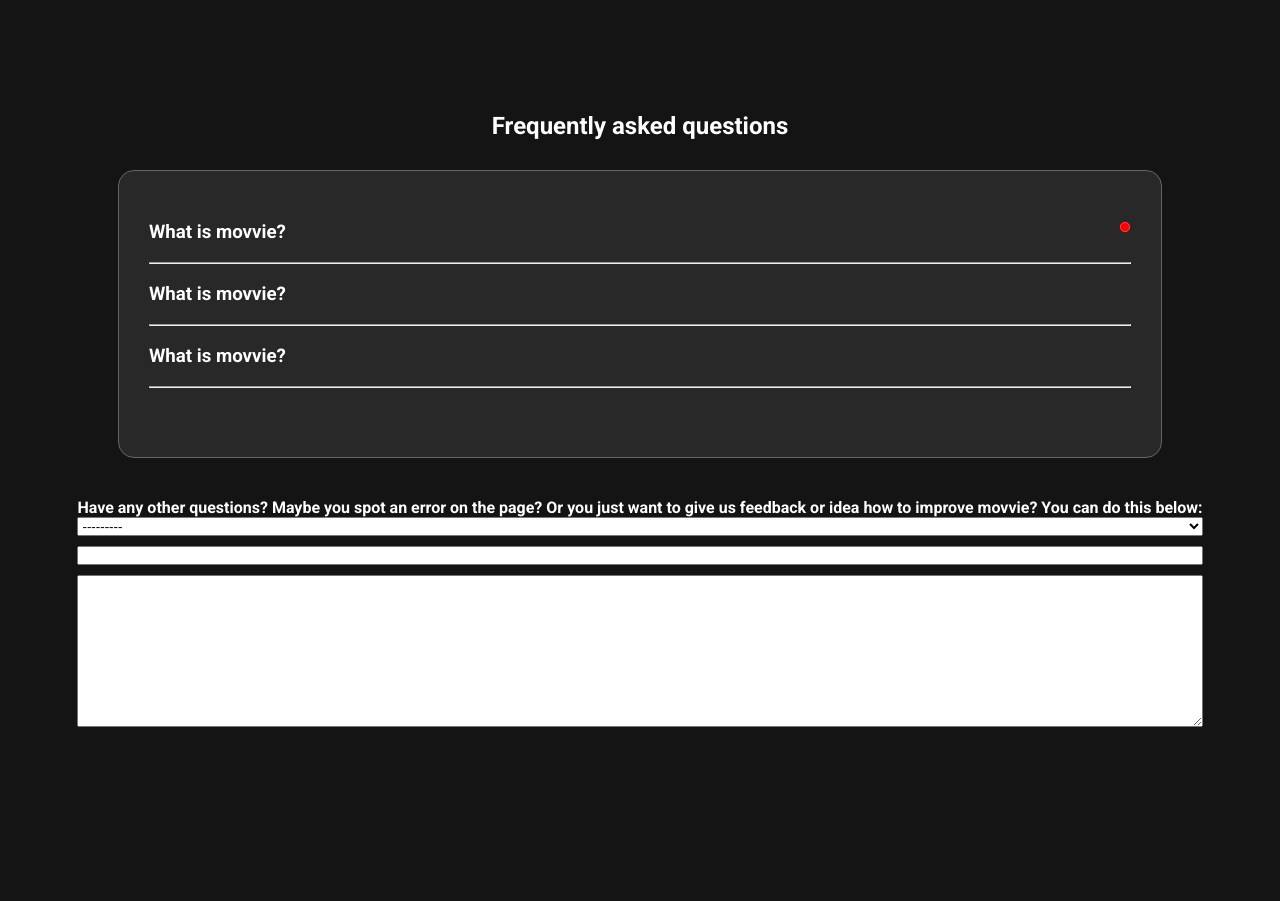
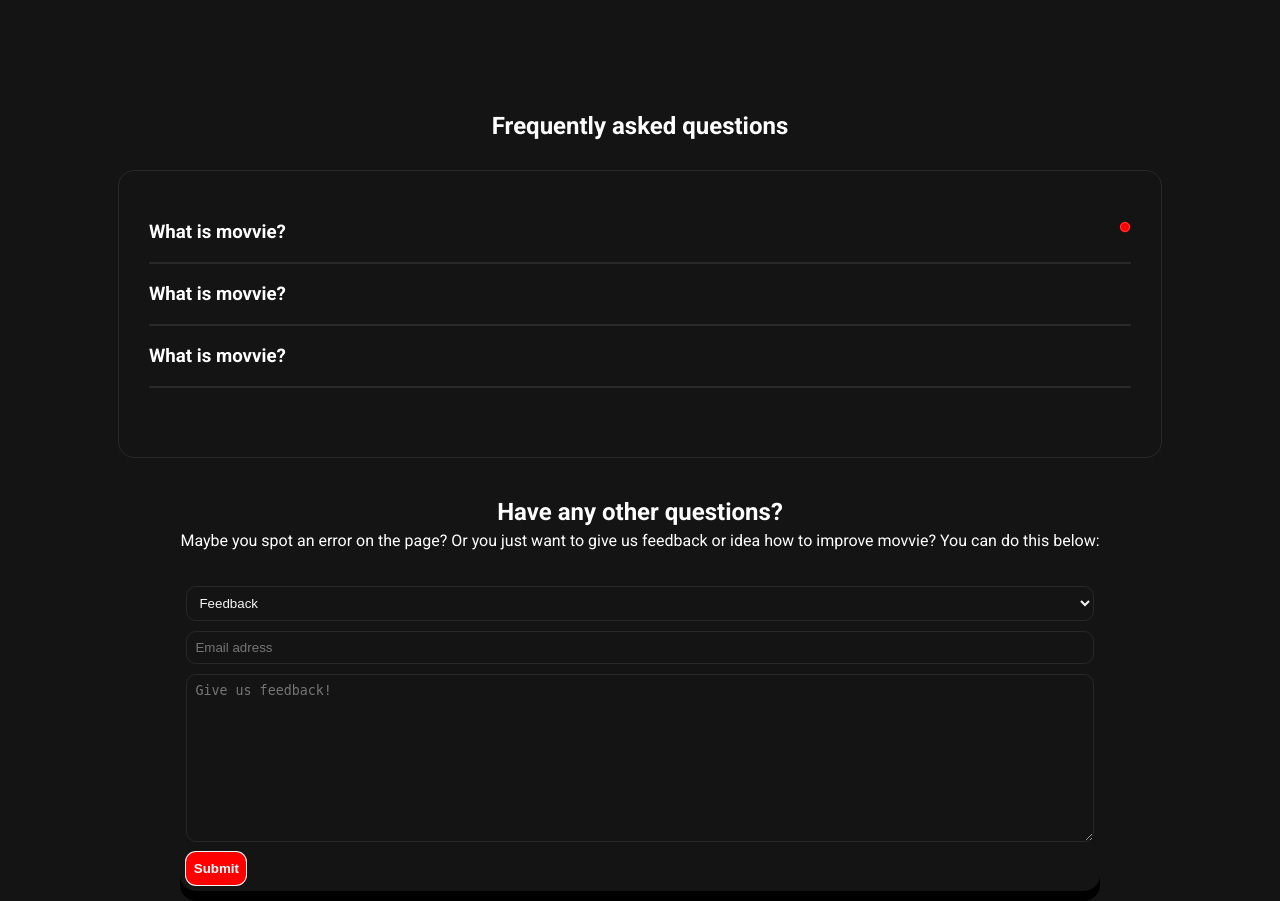
Before and after one commit to Ravdar/movie-recommender, a Django app: page /about/ in a window 1280 px wide. Shown: the part 38-939 px from the top of the page. Before the commit the page ends 765 px from the top, so only its background shows below. Run offline with Django 4.2, Linux system fonts and the light colour scheme; parts of the project's set-up code (start-up, migrations or seed data) failed here and were passed over; some libraries are stand-ins or nearby versions.

Commit message:
Working on about page

```diff
--- a/mainapp/models.py
+++ b/mainapp/models.py
@@ -31,6 +31,6 @@ class Recommendation(models.Model):
     # if error
 
 class Feedback(models.Model):
-    category = models.CharField(max_length = 40, choices=FEEDBACK_CATEGORIES)
+    category = models.CharField(max_length = 40, choices=FEEDBACK_CATEGORIES, default='feedback')
     mail = models.CharField(max_length = 20)
     content = models.TextField()
--- a/mainapp/static/styles_refactored.css
+++ b/mainapp/static/styles_refactored.css
@@ -457,6 +457,12 @@ form div {
         width: min(80%, 1000px)
     }
 
+    .hero-section {
+        font-size: 2rem;
+        width: min(80%, 1000px);
+        transform: translateY(-30%)
+    }
+
     .results-container {
         justify-content: center;
         width: calc(100%);
@@ -493,20 +499,20 @@ section {
     margin: 0px 40px;
 }
 
+hr {
+    border: 1px solid var(--BRIGHT-BLACK);
+}
+
 .faq-section {
     margin-top: 150px;
-    justify-content: center;
-    display: flex;
     flex-direction: column;
-    align-items: center;
     margin-bottom: 40px;
 }
 
 .faqs {
     margin-top: 30px;
     padding: 50px 30px;
-    border: 1px solid rgb(100, 100, 100);
-    background-color: var(--BRIGHT-BLACK);
+    border: 1px solid var(--BRIGHT-BLACK);
     border-radius: 1rem;
 }
 
@@ -542,11 +548,43 @@ section {
     opacity: 100%
 }
 
-.feedback-section {}
+.feedback-section {
+    flex-direction: column;
+}
 
-.feedback-form-container {
+.feedback-section h1 {
+    margin-bottom: 5px;
+}
+
+.feedback-form {
     display: grid;
-    grid-template-rows: repeat(2, auto) 1fr;
     grid-gap: 10px;
+    width: 100%;
+    margin-top: 30px;
+    border: none;
+    position: inherit;
+    border-radius: 1rem;
+    padding: 6px;
+}
 
+.feedback-form button {
+    color: white;
+    background-color: red;
+    width: 60px;
+    height: 2.5em;
+    border-radius: 10px;
+    box-shadow: 0 0 0 1px whitesmoke;
+    font-weight: bold;
 }
+
+.feedback-form-elements {
+    border: 1px solid var(--BRIGHT-BLACK);
+    border-radius: 10px;
+    background-color: var(--BLACK);
+    color: whitesmoke;
+    padding: 8px;
+}
+
+.feedback-form-elements:active {
+    border: 1px solid whitesmoke;
+}
--- a/mainapp/templates/about_view.html
+++ b/mainapp/templates/about_view.html
@@ -26,7 +26,7 @@
         </a> <!-- Later switch to img element -->
     </header>
     <main>
-        <section class="faq-section">
+        <section class="faq-section center">
             <h1>Frequently asked questions</h1>
             <div class="faqs">
                 <div class="faq">
@@ -73,14 +73,17 @@
             </div>
         </section>
 
-        <section class="feedback-section">
-            <h4>Have any other questions? Maybe you spot an error on the page? Or you just want to give us feedback
-                or idea how to improve movvie? You can do this below:</h4>
-            <div class="feedback-form-container">
-                {{feedback_form.category}}
-                {{feedback_form.mail}}
-                {{feedback_form.content}}
-            </div>
+        <section class="feedback-section center">
+            <h1>Have any other questions?</h1>
+            <p>Maybe you spot an error on the page? Or you just want to give us feedback
+                or idea how to improve movvie? You can do this below:</p>
+            <form class="feedback-form" enctype="multipart/form-data" method="post">
+                {% csrf_token %}
+                {{feedback_form.category|add_class:"feedback-form-elements"|attr:"placeholder:Category"}}
+                {{feedback_form.mail|add_class:"feedback-form-elements"|attr:"placeholder:Email adress"}}
+                {{feedback_form.content|add_class:"feedback-form-elements"|attr:"placeholder:Give us feedback!"}}
+                <button>Submit</button>
+            </form>
         </section>
     </main>
 
```
Also changed, not shown: mainapp/templates/mainapp/refactored.html (+3 -7 lines).
